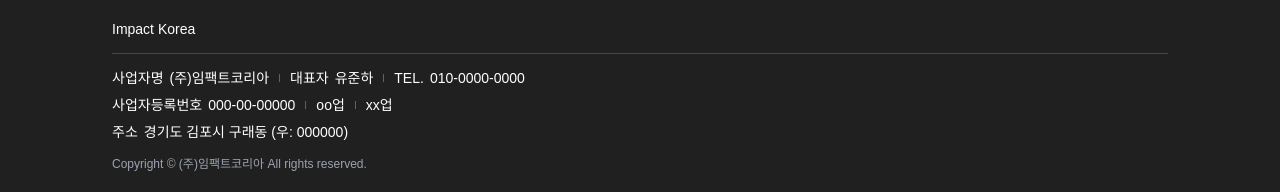
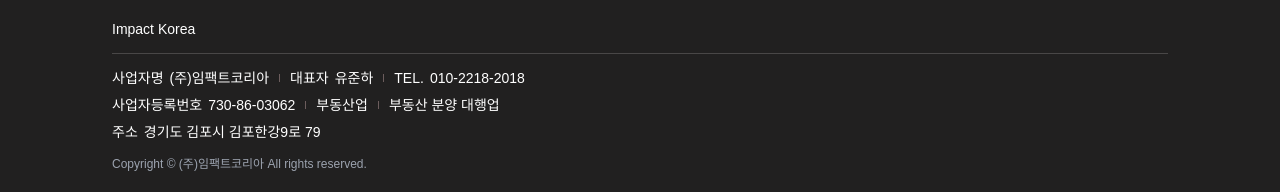
Before and after one commit to impactkr/impactkr, a Next.js app: page / in a window 1280 px wide. Shown: the part 2447-2639 px from the top of the page. Built offline with nearby package versions, Linux system fonts and the light colour scheme; a web font is replaced by a local one.

Commit message:
Footer 회사 정보 추가

```diff
--- a/components/Layout/Footer/Footer.tsx
+++ b/components/Layout/Footer/Footer.tsx
@@ -28,7 +28,7 @@
         <dl className="flex">
           <dt>TEL.</dt>
           <dd className="ml-[6px]">
-            <a href="tel:010-0000-0000">010-0000-0000</a>
+            <a href="tel:010-0000-0000">010-2218-2018</a>
           </dd>
         </dl>
 
@@ -36,19 +36,19 @@
 
         <dl className="flex">
           <dt>사업자등록번호</dt>
-          <dd className="ml-[6px]">000-00-00000</dd>
+          <dd className="ml-[6px]">730-86-03062</dd>
         </dl>
 
         <span className={classNames(barClass)} />
 
         <dl className="flex">
-          <dt>oo업</dt>
+          <dt>부동산업</dt>
         </dl>
 
         <span className={classNames(barClass)} />
 
         <dl className="flex">
-          <dt>xx업</dt>
+          <dt>부동산 분양 대행업</dt>
         </dl>
 
         <hr className={classNames(lineClass)} />
@@ -57,7 +57,7 @@
           <dt>주소</dt>
           <dd className="ml-[6px]">
             <address className="not-italic">
-              경기도 김포시 구래동 (우: 000000)
+              경기도 김포시 김포한강9로 79
             </address>
           </dd>
         </dl>
```
